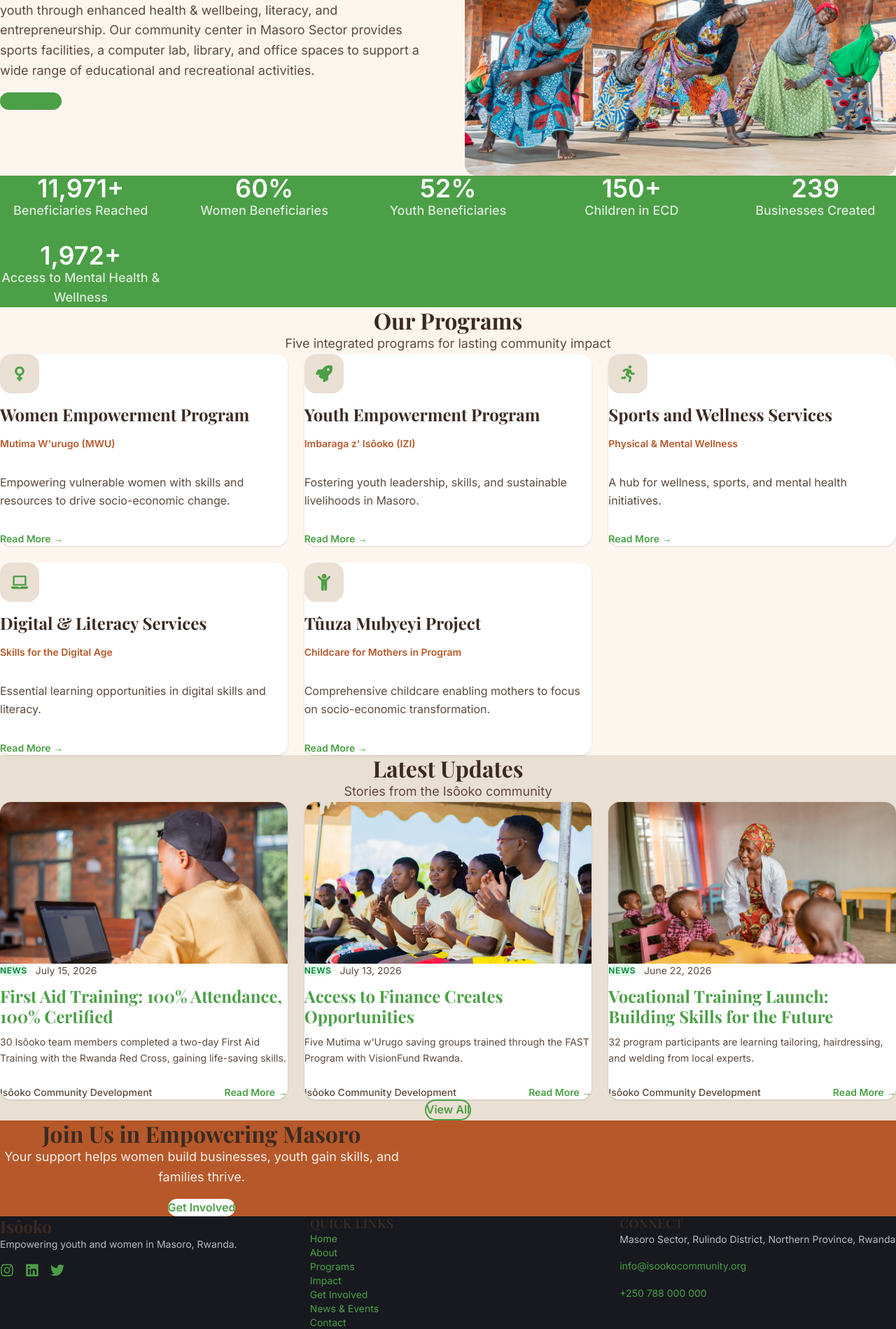
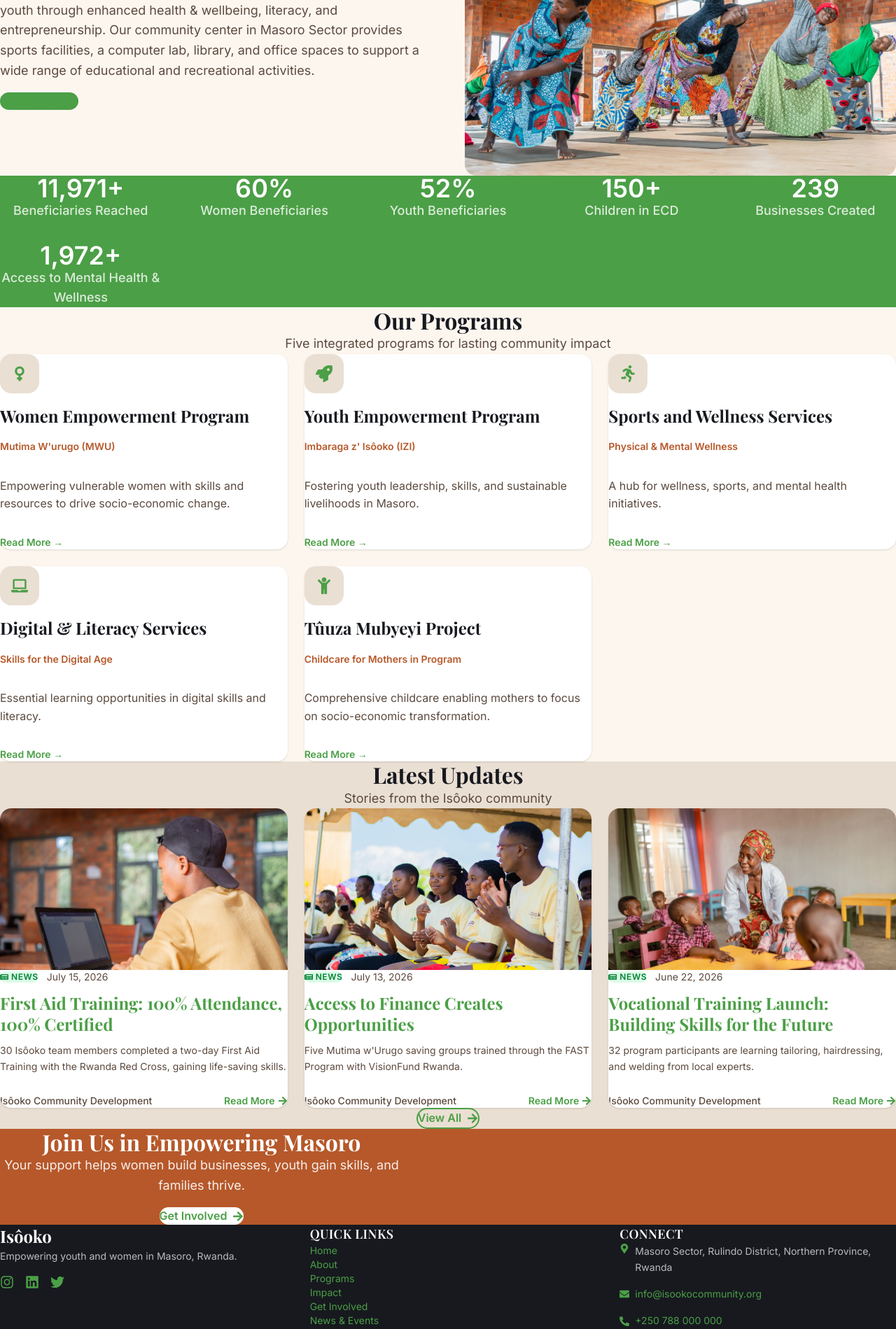
Before and after one commit to mugisha-obed/isooko-project, a React (Vite) app: page / in a window 1280 px wide. Shown: the part 720-2619 px from the top of the page at 70% size. Built offline with nearby package versions, Linux system fonts and the light colour scheme; no server answers.

Commit message:
feat: add icons across UI; fix hero heading color; improve responsiveness

```diff
--- a/src/components/Footer/Footer.tsx
+++ b/src/components/Footer/Footer.tsx
@@ -1,6 +1,6 @@
 import { Link } from 'react-router-dom'
 import { useTranslation } from 'react-i18next'
-import { FaInstagram, FaLinkedin, FaTwitter } from 'react-icons/fa'
+import { FaInstagram, FaLinkedin, FaTwitter, FaMapMarkerAlt, FaEnvelope, FaPhoneAlt } from 'react-icons/fa'
 
 const NAV_LINKS = [
   { key: 'nav.home',       path: '/' },
@@ -41,9 +41,9 @@ export default function Footer() {
         <div>
           <h4 className="text-base font-semibold text-white mb-4 uppercase tracking-wide">{t('footer.connect')}</h4>
           <address className="not-italic">
-            <p className="text-sm text-white/70 mb-2">{t('footer.address')}</p>
-            <p className="text-sm text-white/70 mb-2"><a href="mailto:info@isookocommunity.org" className="text-white/70 no-underline hover:text-[#4B9F46]">{t('footer.email')}</a></p>
-            <p className="text-sm text-white/70"><a href="tel:+250788000000" className="text-white/70 no-underline hover:text-[#4B9F46]">{t('footer.phone')}</a></p>
+            <p className="text-sm text-white/70 mb-2 flex items-start gap-2"><FaMapMarkerAlt className="text-[#4B9F46] mt-1 flex-shrink-0" aria-hidden="true" />{t('footer.address')}</p>
+            <p className="text-sm text-white/70 mb-2 flex items-center gap-2"><FaEnvelope className="text-[#4B9F46] flex-shrink-0" aria-hidden="true" /><a href="mailto:info@isookocommunity.org" className="text-white/70 no-underline hover:text-[#4B9F46]">{t('footer.email')}</a></p>
+            <p className="text-sm text-white/70 flex items-center gap-2"><FaPhoneAlt className="text-[#4B9F46] flex-shrink-0" aria-hidden="true" /><a href="tel:+250788000000" className="text-white/70 no-underline hover:text-[#4B9F46]">{t('footer.phone')}</a></p>
           </address>
         </div>
       </div>
--- a/src/components/HeroBanner/HeroBanner.tsx
+++ b/src/components/HeroBanner/HeroBanner.tsx
@@ -1,5 +1,6 @@
 import { Link } from 'react-router-dom'
 import { useTranslation } from 'react-i18next'
+import { FaArrowRight } from 'react-icons/fa'
 
 interface HeroBannerProps {
   titleKey: string
@@ -18,7 +19,7 @@ export default function HeroBanner({ titleKey, subtitleKey, ctaKey, ctaLink, bgI
       style={bgImage ? { backgroundImage: `url(${bgImage})` } : undefined}
     >
       <div className="absolute inset-0 bg-black/60" />
-      <div className="relative z-10 max-w-7xl mx-auto px-4 sm:px-6 lg:px-20 py-16 md:py-24 max-w-[800px]">
+      <div className="relative z-10 w-full mx-auto px-4 sm:px-6 lg:px-20 py-16 md:py-24 max-w-[800px]">
         <h1 className="text-3xl sm:text-4xl md:text-5xl font-bold text-white mb-4 leading-tight">
           {t(titleKey)}
         </h1>
@@ -30,7 +31,7 @@ export default function HeroBanner({ titleKey, subtitleKey, ctaKey, ctaLink, bgI
             to={ctaLink}
             className="inline-flex items-center gap-2 px-6 py-3 rounded-full bg-white text-[#17191F] font-semibold text-lg no-underline hover:bg-[#FDF6EF] transition-colors"
           >
-            {t(ctaKey)}
+            {t(ctaKey)} <FaArrowRight className="text-base" aria-hidden="true" />
           </Link>
         )}
       </div>
--- a/src/components/NewsCard/NewsCard.tsx
+++ b/src/components/NewsCard/NewsCard.tsx
@@ -1,6 +1,7 @@
 import { memo } from 'react'
 import { Link } from 'react-router-dom'
 import { useTranslation } from 'react-i18next'
+import { FaArrowRight, FaNewspaper, FaCalendarDay } from 'react-icons/fa'
 import type { BlogPost } from '../../data/blogPosts'
 
 interface NewsCardProps {
@@ -37,7 +38,8 @@ function NewsCard({ post }: NewsCardProps) {
       </Link>
       <div className="p-6 flex flex-col gap-3 flex-1">
         <div className="flex items-center gap-3">
-          <span className={`text-xs font-semibold uppercase tracking-wider px-2 py-1 rounded-full ${categoryClasses}`}>
+          <span className={`text-xs font-semibold uppercase tracking-wider px-2 py-1 rounded-full inline-flex items-center gap-1 ${categoryClasses}`}>
+            {post.category === 'news' ? <FaNewspaper aria-hidden="true" /> : <FaCalendarDay aria-hidden="true" />}
             {t(`filter.${post.category}`)}
           </span>
           <time dateTime={post.date} className="text-sm text-[#5C4A3E]">
@@ -52,8 +54,8 @@ function NewsCard({ post }: NewsCardProps) {
         <p className="text-sm text-[#5C4A3E] leading-relaxed flex-1">{t(post.excerptKey)}</p>
         <div className="flex items-center justify-between mt-2">
           <span className="text-sm font-medium text-[#5C4A3E]">{post.author}</span>
-          <Link to={`/news-events/${post.slug}`} className="text-sm font-semibold text-[#4B9F46] no-underline hover:text-[#3a7d37] transition-colors">
-            {tc('btn.readMore')} →
+          <Link to={`/news-events/${post.slug}`} className="text-sm font-semibold text-[#4B9F46] no-underline hover:text-[#3a7d37] transition-colors inline-flex items-center gap-1">
+            {tc('btn.readMore')} <FaArrowRight aria-hidden="true" />
           </Link>
         </div>
       </div>
--- a/src/pages/GetInvolved/GetInvolved.tsx
+++ b/src/pages/GetInvolved/GetInvolved.tsx
@@ -2,6 +2,7 @@ import { useTranslation } from 'react-i18next'
 import SEOHead from '@/components/SEOHead/SEOHead'
 import HeroBanner from '@/components/HeroBanner/HeroBanner'
 import VolunteerForm from '@/components/VolunteerForm/VolunteerForm'
+import { FaHandHoldingHeart, FaHandsHelping, FaHandshake } from 'react-icons/fa'
 
 export default function GetInvolved() {
   const { t } = useTranslation('getInvolved')
@@ -29,14 +30,17 @@ export default function GetInvolved() {
           </div>
           <div style={{ display: 'grid', gridTemplateColumns: 'repeat(auto-fill, minmax(280px, 1fr))', gap: 'var(--space-6)' }}>
             <div style={{ background: 'var(--color-white)', padding: 'var(--space-6)', borderRadius: 'var(--radius-md)', boxShadow: 'var(--shadow-sm)' }}>
+              <FaHandHoldingHeart style={{ fontSize: 'var(--font-size-2xl)', color: 'var(--color-green-dark)', marginBottom: 'var(--space-4)' }} aria-hidden="true" />
               <h3>{t('ways.donate.title')}</h3>
               <p>{t('ways.donate.desc')}</p>
             </div>
             <div style={{ background: 'var(--color-white)', padding: 'var(--space-6)', borderRadius: 'var(--radius-md)', boxShadow: 'var(--shadow-sm)' }}>
+              <FaHandsHelping style={{ fontSize: 'var(--font-size-2xl)', color: 'var(--color-green-dark)', marginBottom: 'var(--space-4)' }} aria-hidden="true" />
               <h3>{t('ways.volunteer.title')}</h3>
               <p>{t('ways.volunteer.desc')}</p>
             </div>
             <div style={{ background: 'var(--color-white)', padding: 'var(--space-6)', borderRadius: 'var(--radius-md)', boxShadow: 'var(--shadow-sm)' }}>
+              <FaHandshake style={{ fontSize: 'var(--font-size-2xl)', color: 'var(--color-green-dark)', marginBottom: 'var(--space-4)' }} aria-hidden="true" />
               <h3>{t('ways.partner.title')}</h3>
               <p>{t('ways.partner.desc')}</p>
             </div>
--- a/src/pages/Home/Home.tsx
+++ b/src/pages/Home/Home.tsx
@@ -1,5 +1,6 @@
 import { Link } from 'react-router-dom'
 import { useTranslation } from 'react-i18next'
+import { FaArrowRight } from 'react-icons/fa'
 import SEOHead from '@/components/SEOHead/SEOHead'
 import HeroBanner from '@/components/HeroBanner/HeroBanner'
 import ImpactCounter from '@/components/ImpactCounter/ImpactCounter'
@@ -43,7 +44,7 @@ export default function Home() {
                 to="/about"
                 className="inline-flex items-center gap-2 px-6 py-3 rounded-full bg-[#4B9F46] text-white font-semibold no-underline hover:bg-[#3a7d37] transition-colors"
               >
-                {tc('btn.learnMore')}
+                {tc('btn.learnMore')} <FaArrowRight aria-hidden="true" />
               </Link>
             </div>
             <div>
@@ -101,7 +102,7 @@ export default function Home() {
               to="/news-events"
               className="inline-flex items-center gap-2 px-6 py-3 rounded-full border-2 border-[#4B9F46] text-[#4B9F46] font-semibold no-underline hover:bg-[#4B9F46] hover:text-white transition-colors"
             >
-              {tc('btn.viewAll')}
+              {tc('btn.viewAll')} <FaArrowRight aria-hidden="true" />
             </Link>
           </div>
         </div>
@@ -118,7 +119,7 @@ export default function Home() {
                 to="/get-involved"
                 className="inline-flex items-center gap-2 px-6 py-3 rounded-full bg-white text-[#B6582A] font-semibold no-underline hover:bg-[#FDF6EF] transition-colors"
               >
-                {tc('btn.getInvolved')}
+                {tc('btn.getInvolved')} <FaArrowRight aria-hidden="true" />
               </Link>
             </div>
           </div>
--- a/src/pages/NewsEvents/NewsEvents.tsx
+++ b/src/pages/NewsEvents/NewsEvents.tsx
@@ -39,7 +39,7 @@ export default function NewsEvents() {
             <p className="section-subtitle">{t('page.subtitle')}</p>
           </div>
 
-          <div style={{ display: 'flex', gap: 'var(--space-2)', justifyContent: 'center', marginBottom: 'var(--space-8)' }}>
+          <div style={{ display: 'flex', gap: 'var(--space-2)', justifyContent: 'center', flexWrap: 'wrap', marginBottom: 'var(--space-8)' }}>
             {CATEGORIES.map((cat) => (
               <button
                 key={cat}
--- a/src/pages/Programs/Programs.tsx
+++ b/src/pages/Programs/Programs.tsx
@@ -1,5 +1,6 @@
 import { Link } from 'react-router-dom'
 import { useTranslation } from 'react-i18next'
+import { FaArrowRight } from 'react-icons/fa'
 import SEOHead from '@/components/SEOHead/SEOHead'
 import HeroBanner from '@/components/HeroBanner/HeroBanner'
 import ProgramCard from '@/components/ProgramCard/ProgramCard'
@@ -90,7 +91,7 @@ export default function Programs() {
           <h2 className="section-title">{tc('getInvolved.title')}</h2>
           <p>{tc('getInvolved.desc')}</p>
           <Link to="/get-involved" className="btn btn-primary" style={{ marginTop: 'var(--space-4)' }}>
-            {tc('btn.getInvolved')}
+            {tc('btn.getInvolved')} <FaArrowRight style={{ verticalAlign: 'middle' }} aria-hidden="true" />
           </Link>
         </div>
       </section>
--- a/src/styles/global.css
+++ b/src/styles/global.css
@@ -113,6 +113,12 @@ button { cursor: pointer; font-family: var(--font-body); }
   padding: 0 var(--space-6);
 }
 .section-header { text-align: center; margin-bottom: var(--space-12); }
+
+@media (max-width: 640px) {
+  .section { padding: var(--space-8) 0; }
+  .container { padding: 0 var(--space-4); }
+  .section-header { margin-bottom: var(--space-8); }
+}
 .section-title {
   font-size: var(--font-size-2xl);
   font-family: var(--font-heading);
@@ -171,10 +177,12 @@ button { cursor: pointer; font-family: var(--font-body); }
 }
 
 /* Typography */
-h1, h2, h3, h4, h5, h6 {
-  font-family: var(--font-heading);
-  line-height: var(--line-height-heading);
-  color: var(--color-text-primary);
+@layer base {
+  h1, h2, h3, h4, h5, h6 {
+    font-family: var(--font-heading);
+    line-height: var(--line-height-heading);
+    color: var(--color-text-primary);
+  }
 }
 h1 { font-size: var(--font-size-3xl); }
 h2 { font-size: var(--font-size-2xl); }
```
Also changed, not shown: src/pages/Admin/AdminListPage.tsx (+5 -4 lines), src/pages/BlogPost/BlogPost.tsx (+5 -4 lines), src/pages/Contact/Contact.tsx (+4 -3 lines), 69 other files (tests, documents, lock files or other folders).
